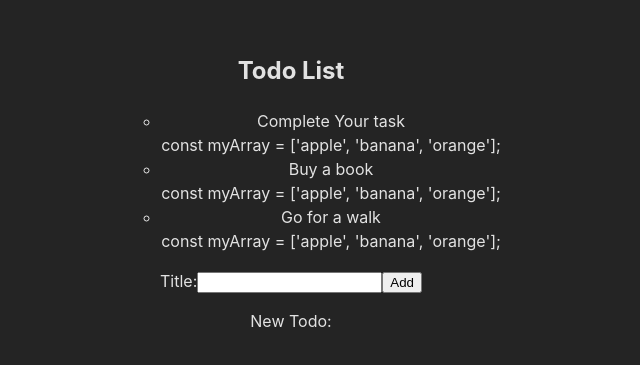
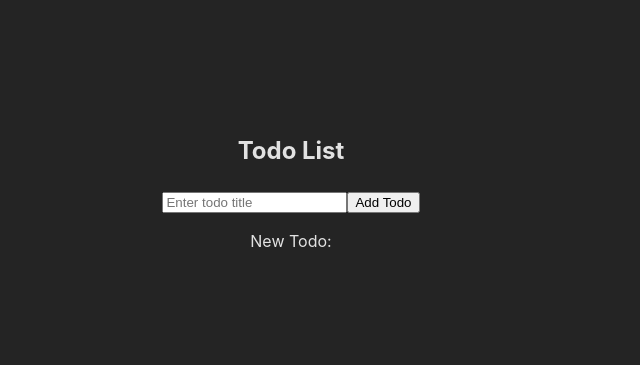
Before and after one commit to mohammadasmailzada/React-todo, a React (Vite) app: page / in a window 1280 px wide. Shown: the part 209-574 px from the top of the page, without its empty margins (349-989 px from the left). Built offline with nearby package versions, Linux system fonts and the light colour scheme.

Commit message:
complate

```diff
--- a/src/AddTodoForm.jsx
+++ b/src/AddTodoForm.jsx
@@ -5,16 +5,29 @@ function AddTodoForm({ onAddTodo }) {
 
   const handleAddTodo = (event) => {
     event.preventDefault();
+    console.log('Event:', event);
+    console.log('Todo Title from event:', event.target.elements.todoTitle.value);
+
     const todoTitle = event.target.elements.todoTitle.value;
+    console.log('Todo Title:', todoTitle);
+
+
     onAddTodo(todoTitle);
+
+
     setTodoTitle('');
   };
 
   return (
     <form onSubmit={handleAddTodo}>
-      <label htmlFor="todoTitle">Title:</label>
-      <input type="text" id="todoTitle" name="todoTitle" value={todoTitle} onChange={(e) => setTodoTitle(e.target.value)} />
-      <button type="submit">Add</button>
+      <input
+        type="text"
+        name="todoTitle"
+        value={todoTitle}
+        onChange={(e) => setTodoTitle(e.target.value)}
+        placeholder="Enter todo title"
+      />
+      <button type="submit">Add Todo</button>
     </form>
   );
 }
--- a/src/TodoListItem.jsx
+++ b/src/TodoListItem.jsx
@@ -3,14 +3,7 @@ import React from 'react';
 function TodoListItem({ item }) {
 const myArray = ['apple', 'banana', 'orange'];
 
-  return (
-    <ul>
-      {item.text}
-      <li key={item.id}>{item.title}</li>
-      const myArray = ['apple', 'banana', 'orange'];
-
-    </ul>
-  );
+  return ;
 }
 
 export default TodoListItem
```
